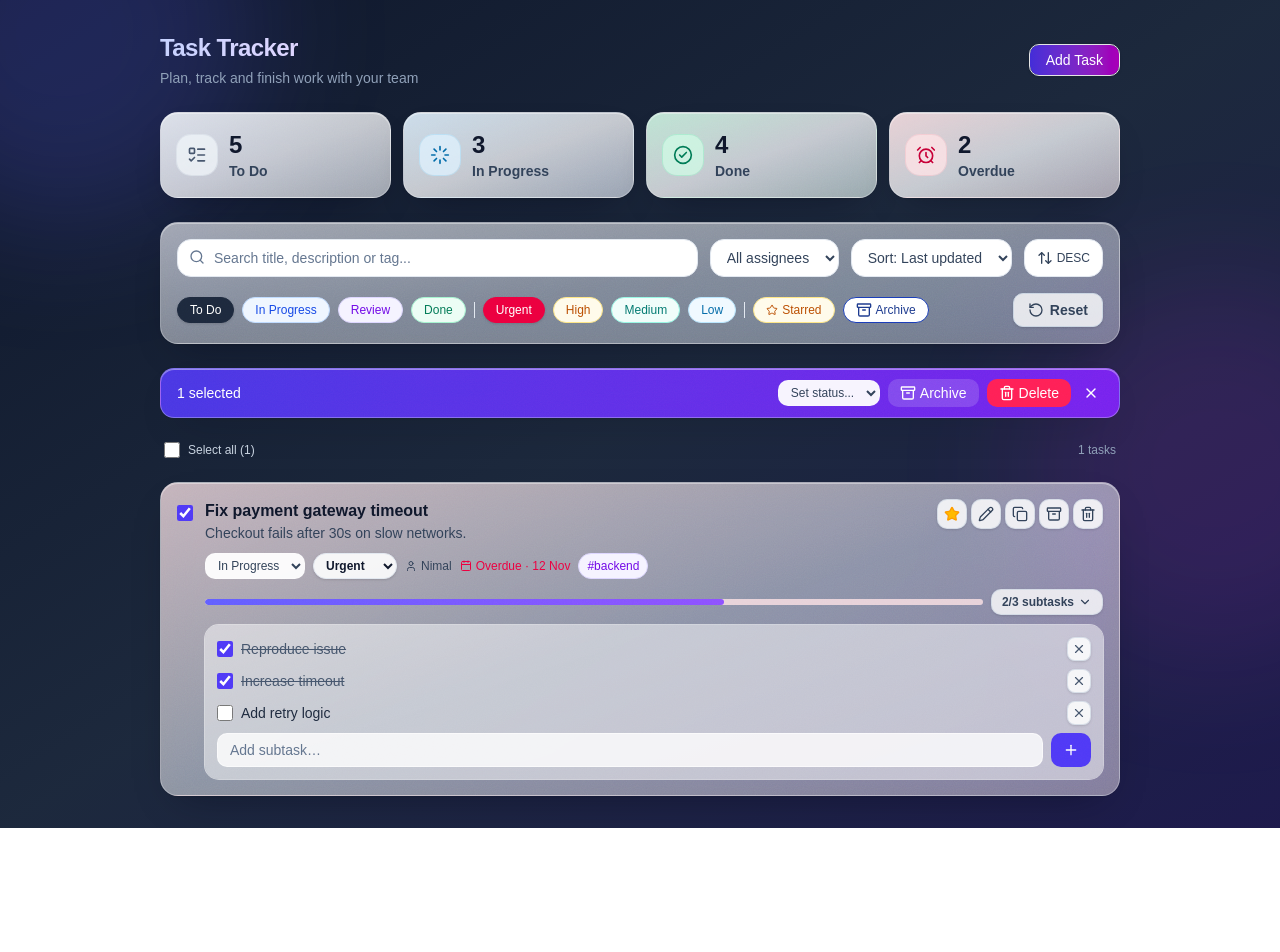
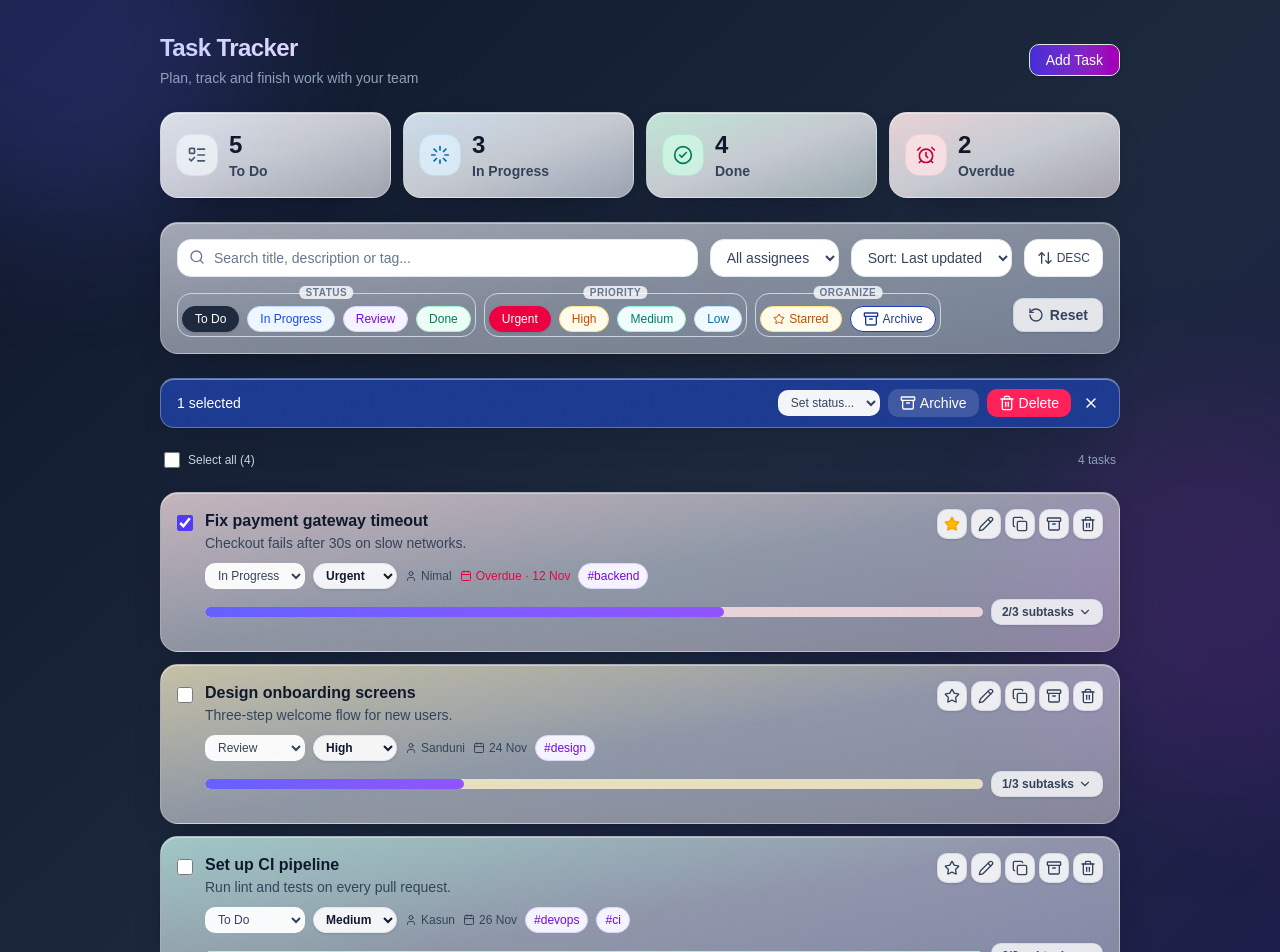
Before and after one commit to rohitha-kodikara/task-tracker, a React (Vite) app: page / in a window 1280 px wide. Shown: the top 952 px of the page. Before the commit the page ends 828 px from the top, so only its background shows below. Built offline with nearby package versions, Linux system fonts and the light colour scheme.

Commit message:
fixed some UI issues and modified some UI features

```diff
--- a/src/components/bulk-action-bar/BulkActionBar.jsx
+++ b/src/components/bulk-action-bar/BulkActionBar.jsx
@@ -5,7 +5,7 @@ import TaskDelete from "../shared/TaskDelete";
 
 const BulkActionBar = () => {
   return (
-    <div className="glass flex flex-wrap items-center justify-between gap-2 rounded-xl bg-gradient-to-r from-indigo-600/90 to-violet-600/90 px-4 py-2.5 text-sm text-white">
+    <div className="glass flex flex-wrap items-center justify-between gap-2 rounded-xl bg-gradient-to-r bg-blue-900 px-4 py-2.5 text-sm text-white">
       <span className="font-medium">1 selected</span>
       <div className="flex items-center gap-2">
         <StatusOptions
--- a/src/components/dashboard-toolbar/TaskTrackerToolbar.jsx
+++ b/src/components/dashboard-toolbar/TaskTrackerToolbar.jsx
@@ -18,10 +18,22 @@ const TaskTrackerToolbar = () => {
       </div>
 
       <div className="flex flex-wrap items-center gap-2 text-xs font-medium">
+        <div className="relative flex flex-wrap items-center gap-2 rounded-xl border border-slate-300 px-1 pb-1 pt-3">
+          <span className="absolute -top-2 left-1/2 -translate-x-1/2 rounded-sm bg-white/80 px-1.5 text-[10px] font-semibold uppercase tracking-wider text-slate-500">
+            Status
+          </span>
           <StatusOptions variant="chips" />
-        <span className="h-4 w-px bg-slate-200" />
+        </div>
+        <div className="relative flex flex-wrap items-center gap-2 rounded-xl border border-slate-300 px-1 pb-1 pt-3">
+          <span className="absolute -top-2 left-1/2 -translate-x-1/2 rounded-sm bg-white/80 px-1.5 text-[10px] font-semibold uppercase tracking-wider text-slate-500">
+            Priority
+          </span>
           <PriorityOptions variant="chips" />
-        <span className="h-4 w-px bg-slate-200" />
+        </div>
+        <div className="relative flex flex-wrap items-center gap-2 rounded-xl border border-slate-300 px-1 pb-1 pt-3">
+          <span className="absolute -top-2 left-1/2 -translate-x-1/2 rounded-sm bg-white/80 px-1.5 text-[10px] font-semibold uppercase tracking-wider text-slate-500">
+            Organize
+          </span>
           <TaskStarred
             variant="pill"
             label="Starred"
@@ -30,6 +42,7 @@ const TaskTrackerToolbar = () => {
           <TaskArchive className="flex items-center gap-1 rounded-xl bg-white border-blue-800 border-1 text-blue-900 px-3 py-1 hover:bg-white/25 ">
             Archive
           </TaskArchive>
+        </div>
         <Reset />
       </div>
     </div>
--- /dev/null
+++ b/src/components/tasks/task/SubTaskExpander.jsx
@@ -0,0 +1,16 @@
+import { ChevronDown } from "lucide-react";
+
+const SubTaskExpander = ({ task, handleSubtasksExpanderClick }) => {
+  return (
+    <button
+      type="button"
+      className="flex items-center gap-1 rounded-lg border border-slate-300/70 bg-white/80 px-2.5 py-1 text-xs font-semibold text-slate-700 shadow-sm transition hover:border-indigo-300 hover:bg-white hover:text-indigo-700"
+      onClick={() => handleSubtasksExpanderClick(task.id)}
+    >
+      {task.done}/{task.total} subtasks
+      <ChevronDown className="h-3.5 w-3.5" />
+    </button>
+  );
+};
+
+export default SubTaskExpander;
--- a/src/components/tasks/task/Task.jsx
+++ b/src/components/tasks/task/Task.jsx
@@ -7,8 +7,18 @@ import TaskDue from "./TaskDue";
 import TaskTag from "./TaskTag";
 import TaskProgress from "./TaskProgress";
 import SubTasks from "./subtasks/SubTasks";
+import { useState } from "react";
+import SubTaskExpander from "./SubTaskExpander";
 
 const Task = ({ task }) => {
+  const [subTasksOpen, setSubTasksOpen] = useState(false);
+
+  function handleSubtasksExpanderClick(taskId) {
+    const isIdMatch = task.id === taskId;
+    if (isIdMatch) {
+      setSubTasksOpen((prev) => !prev);
+    }
+  }
   return (
     <>
       <input
@@ -40,10 +50,27 @@ const Task = ({ task }) => {
           ))}
         </div>
 
-        <TaskProgress task={task} />
+        <div className="flex items-center gap-2">
+          <div className="min-w-0 flex-1">
+            <TaskProgress task={task} />
+          </div>
+          <div className="shrink-0">
+            <SubTaskExpander
+              handleSubtasksExpanderClick={handleSubtasksExpanderClick}
+              task={task}
+            />
+          </div>
+        </div>
 
         {/* Expanded subtask panel design (show it when a row is expanded) */}
-        <SubTasks task={task} />
+        {/* {subTasksOpen && <SubTasks task={task} />} */}
+        <div
+          className={`grid transition-[grid-template-rows] duration-300 ease-out ${subTasksOpen ? "grid-rows-[1fr]" : "grid-rows-[0fr]"}`}
+        >
+          <div className="min-h-0 overflow-hidden">
+            <SubTasks task={task} />
+          </div>
+        </div>
       </div>
     </>
   );
--- a/src/components/tasks/task/TaskProgress.jsx
+++ b/src/components/tasks/task/TaskProgress.jsx
@@ -3,21 +3,14 @@ import { ChevronDown } from "lucide-react";
 const TaskProgress = ({ task }) => {
   return (
     <div className="flex items-center gap-2">
-      <div className={`h-1.5 flex-1 overflow-hidden rounded-full ${task.bar}`}>
+      <div className={`h-2.5 flex-1 overflow-hidden rounded-full ${task.bar}`}>
         <div
-          className="h-1.5 rounded-full bg-gradient-to-r from-indigo-500 to-violet-500"
+          className="h-2.5 rounded-full bg-gradient-to-r from-indigo-500 to-violet-500"
           style={{
             width: task.total ? `${(task.done / task.total) * 100}%` : "0%",
           }}
         />
       </div>
-      <button
-        type="button"
-        className="flex items-center gap-1 rounded-lg border border-slate-300/70 bg-white/80 px-2.5 py-1 text-xs font-semibold text-slate-700 shadow-sm transition hover:border-indigo-300 hover:bg-white hover:text-indigo-700"
-      >
-        {task.done}/{task.total} subtasks
-        <ChevronDown className="h-3.5 w-3.5" />
-      </button>
     </div>
   );
 };
--- a/src/components/tasks/task/subtasks/SubTasks.jsx
+++ b/src/components/tasks/task/subtasks/SubTasks.jsx
@@ -4,7 +4,6 @@ import SubTaskForm from "./SubTaskForm";
 const SubTasks = ({ task }) => {
   return (
     <>
-      {task.id === 1 && (
       <div className={`space-y-2 rounded-xl p-3 ${task.panel}`}>
         {[
           { title: "Reproduce issue", done: true },
@@ -16,7 +15,6 @@ const SubTasks = ({ task }) => {
 
         <SubTaskForm />
       </div>
-      )}
     </>
   );
 };
--- a/src/data/data.js
+++ b/src/data/data.js
@@ -106,63 +106,63 @@ const tasks = [
     done: 2,
     total: 3,
   },
-  // {
-  //   id: 2,
-  //   title: "Design onboarding screens",
-  //   description: "Three-step welcome flow for new users.",
-  //   card: "from-amber-100/75 via-white/50 to-amber-50/45",
-  //   panel: "bg-white/50 ring-1 ring-white/60",
-  //   bar: "bg-amber-100/80",
-  //   status: "Review",
-  //   statusChip: "bg-violet-50 text-violet-700 border-violet-200",
-  //   priority: "High",
-  //   priorityChip: "bg-amber-50 text-amber-700 border-amber-200",
-  //   assignee: "Sanduni",
-  //   due: "24 Nov",
-  //   tags: ["design"],
-  //   starred: false,
-  //   selected: false,
-  //   done: 1,
-  //   total: 3,
-  // },
-  // {
-  //   id: 3,
-  //   title: "Set up CI pipeline",
-  //   description: "Run lint and tests on every pull request.",
-  //   card: "from-teal-100/75 via-white/50 to-teal-50/45",
-  //   panel: "bg-white/50 ring-1 ring-white/60",
-  //   bar: "bg-teal-100/80",
-  //   status: "To Do",
-  //   statusChip: "bg-slate-100 text-slate-700 border-slate-200",
-  //   priority: "Medium",
-  //   priorityChip: "bg-teal-50 text-teal-700 border-teal-200",
-  //   assignee: "Kasun",
-  //   due: "26 Nov",
-  //   tags: ["devops", "ci"],
-  //   starred: false,
-  //   selected: false,
-  //   done: 0,
-  //   total: 2,
-  // },
-  // {
-  //   id: 4,
-  //   title: "Write release notes",
-  //   description: "v2.4 changelog for customers.",
-  //   card: "from-sky-100/75 via-white/50 to-sky-50/45",
-  //   panel: "bg-white/50 ring-1 ring-white/60",
-  //   bar: "bg-sky-100/80",
-  //   status: "Done",
-  //   statusChip: "bg-emerald-50 text-emerald-700 border-emerald-200",
-  //   priority: "Low",
-  //   priorityChip: "bg-sky-50 text-sky-700 border-sky-200",
-  //   assignee: "Dilini",
-  //   tags: ["docs"],
-  //   completed: true,
-  //   starred: false,
-  //   selected: false,
-  //   done: 0,
-  //   total: 0,
-  // },
+  {
+    id: 2,
+    title: "Design onboarding screens",
+    description: "Three-step welcome flow for new users.",
+    card: "from-amber-100/75 via-white/50 to-amber-50/45",
+    panel: "bg-white/50 ring-1 ring-white/60",
+    bar: "bg-amber-100/80",
+    status: "Review",
+    statusChip: "bg-violet-50 text-violet-700 border-violet-200",
+    priority: "High",
+    priorityChip: "bg-amber-50 text-amber-700 border-amber-200",
+    assignee: "Sanduni",
+    due: "24 Nov",
+    tags: ["design"],
+    starred: false,
+    selected: false,
+    done: 1,
+    total: 3,
+  },
+  {
+    id: 3,
+    title: "Set up CI pipeline",
+    description: "Run lint and tests on every pull request.",
+    card: "from-teal-100/75 via-white/50 to-teal-50/45",
+    panel: "bg-white/50 ring-1 ring-white/60",
+    bar: "bg-teal-100/80",
+    status: "To Do",
+    statusChip: "bg-slate-100 text-slate-700 border-slate-200",
+    priority: "Medium",
+    priorityChip: "bg-teal-50 text-teal-700 border-teal-200",
+    assignee: "Kasun",
+    due: "26 Nov",
+    tags: ["devops", "ci"],
+    starred: false,
+    selected: false,
+    done: 0,
+    total: 2,
+  },
+  {
+    id: 4,
+    title: "Write release notes",
+    description: "v2.4 changelog for customers.",
+    card: "from-sky-100/75 via-white/50 to-sky-50/45",
+    panel: "bg-white/50 ring-1 ring-white/60",
+    bar: "bg-sky-100/80",
+    status: "Done",
+    statusChip: "bg-emerald-50 text-emerald-700 border-emerald-200",
+    priority: "Low",
+    priorityChip: "bg-sky-50 text-sky-700 border-sky-200",
+    assignee: "Dilini",
+    tags: ["docs"],
+    completed: true,
+    starred: false,
+    selected: false,
+    done: 0,
+    total: 0,
+  },
 ];
 
 export { stats, statusFilters, priorityFilters, tasks };
```
Also changed, not shown: src/components/ui/accordion.jsx (added, +77 -0 lines). Lines whose indentation alone changed are shown as unchanged.
